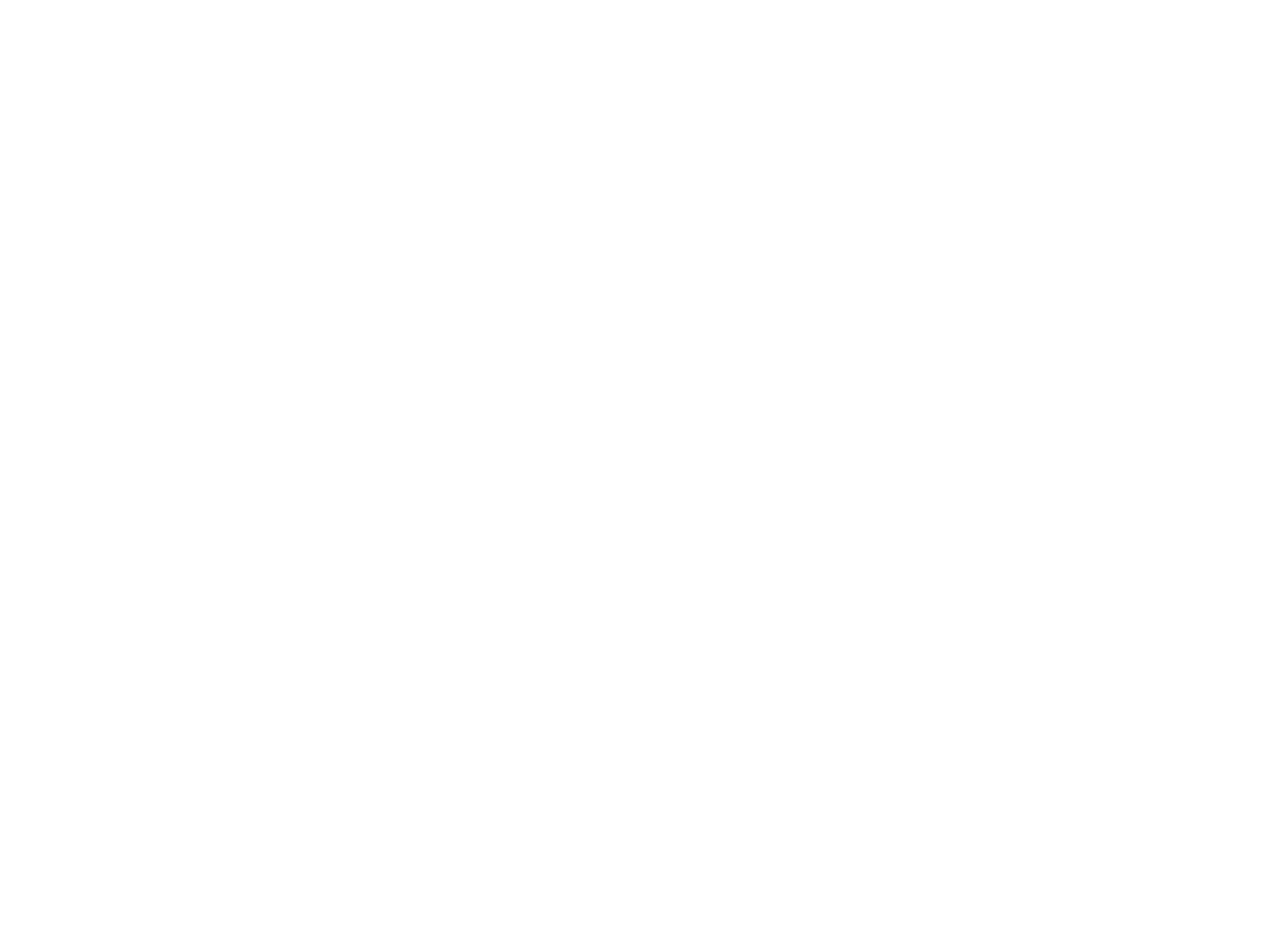
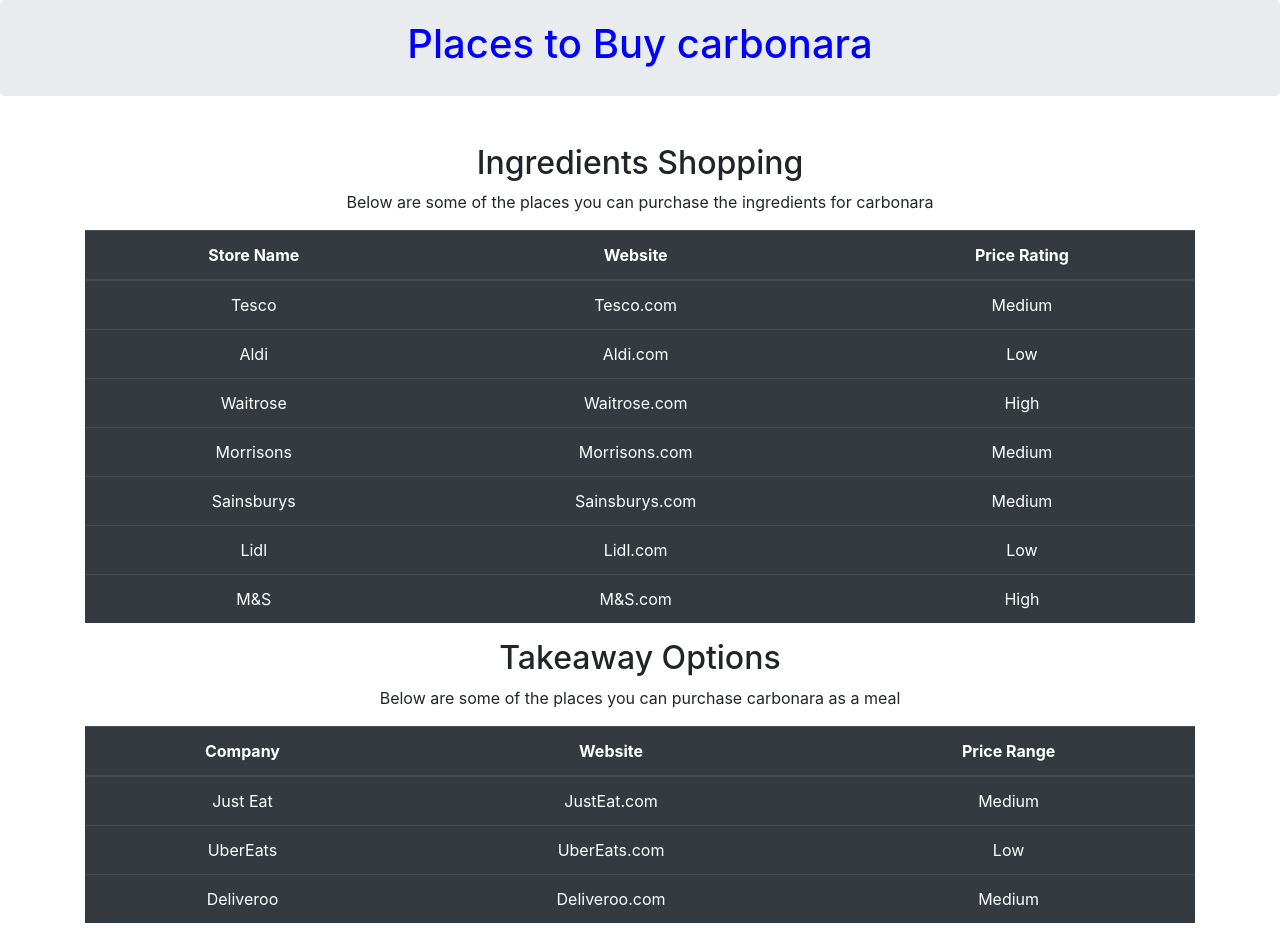
Before and after one commit to nay-nae/day3task1, a plain HTML site: page places.html in a window 1280 px wide. Before the commit the page ends 800 px from the top, so only its background shows below. Drawn offline with nearby package versions, Linux system fonts and the light colour scheme.

Commit message:
added bu page styling

```diff
--- a/places.html
+++ b/places.html
@@ -5,11 +5,101 @@
     <meta charset="UTF-8">
     <meta http-equiv="X-UA-Compatible" content="IE=edge">
     <meta name="viewport" content="width=device-width, initial-scale=1.0">
+    <meta name="viewport" content="width=device-width, initial-scale=1">
+    <link rel="stylesheet" href="https://cdn.jsdelivr.net/npm/bootstrap@4.6.1/dist/css/bootstrap.min.css">
+    <script src="https://cdn.jsdelivr.net/npm/jquery@3.6.0/dist/jquery.slim.min.js"></script>
+    <script src="https://cdn.jsdelivr.net/npm/popper.js@1.16.1/dist/umd/popper.min.js"></script>
+    <script src="https://cdn.jsdelivr.net/npm/bootstrap@4.6.1/dist/js/bootstrap.bundle.min.js"></script>
+    <link rel="stylesheet" href="styleBuy.css">
     <title>Document</title>
 </head>
 
 <body>
+    <div class="jumbotron text-center" id="header" style="margin-bottom: 0;">
+        <h1>Places to Buy carbonara</h1>
+    </div>
+    <br><br>
+    <div class="container">
+        <h2>Ingredients Shopping</h2>
+        <p>Below are some of the places you can purchase the ingredients for carbonara</p>
+        <table class="table table-dark table-hover">
+            <thead>
+                <tr>
+                    <th>Store Name</th>
+                    <th>Website</th>
+                    <th>Price Rating</th>
+                </tr>
+            </thead>
+            <tbody>
+                <tr>
+                    <td>Tesco</td>
+                    <td><a href="https://www.tesco.com/">Tesco.com</a></td>
+                    <td>Medium</td>
+                </tr>
+                <tr>
+                    <td>Aldi</td>
+                    <td><a href="https://www.aldi.co.uk/">Aldi.com</a></td>
+                    <td>Low</td>
+                </tr>
+                <tr>
+                    <td>Waitrose</td>
+                    <td><a href="https://www.waitrose.com/">Waitrose.com</a></td>
+                    <td>High</td>
+                </tr>
+                <tr>
+                    <td>Morrisons</td>
+                    <td><a href="https://groceries.morrisons.com/webshop/startWebshop.do">Morrisons.com</a></td>
+                    <td>Medium</td>
+                </tr>
+                <tr>
+                    <td>Sainsburys</td>
+                    <td><a href="https://www.sainsburys.co.uk/">Sainsburys.com</a></td>
+                    <td>Medium</td>
+                </tr>
+                <tr>
+                    <td>Lidl</td>
+                    <td><a href="https://www.lidl.co.uk/">Lidl.com</a></td>
+                    <td>Low</td>
+                </tr>
+                <tr>
+                    <td>M&S</td>
+                    <td><a href="https://www.marksandspencer.com/c/food-to-order#intid=gnav_food">M&S.com</a></td>
+                    <td>High</td>
+                </tr>
+            </tbody>
+        </table>
+    </div>
 
+    <div class="container">
+        <h2>Takeaway Options</h2>
+        <p>Below are some of the places you can purchase carbonara as a meal</p>
+        <table class="table table-dark table-hover">
+            <thead>
+                <tr>
+                    <th>Company</th>
+                    <th>Website</th>
+                    <th>Price Range</th>
+                </tr>
+            </thead>
+            <tbody>
+                <tr>
+                    <td>Just Eat</td>
+                    <td><a href="https://www.just-eat.co.uk/">JustEat.com</a></td>
+                    <td>Medium</td>
+                </tr>
+                <tr>
+                    <td>UberEats</td>
+                    <td><a href="https://www.ubereats.com/gb">UberEats.com</a></td>
+                    <td>Low</td>
+                </tr>
+                <tr>
+                    <td>Deliveroo</td>
+                    <td><a href="https://deliveroo.co.uk/">Deliveroo.com</a></td>
+                    <td>Medium</td>
+                </tr>
+            </tbody>
+        </table>
+    </div>
 </body>
 
 </html>
--- /dev/null
+++ b/styleBuy.css
@@ -0,0 +1,37 @@
+#header {
+    padding: 20px !important;
+}
+
+h1 {
+    color: blue !important;
+}
+
+h2 {
+    text-align: center !important;
+}
+
+p {
+    text-align: center !important;
+}
+
+th {
+    text-align: center !important;
+}
+
+td {
+    text-align: center !important;
+}
+
+td a {
+    color: white;
+}
+
+td:hover {
+    background-color: white;
+    color: black;
+}
+
+td a:hover {
+    background-color: white;
+    color: black;
+}
```
Also changed, not shown: index.html (+4 -4 lines), logo.jpg (deleted), logo.png (deleted), styleHome.css (renamed from style.css).
